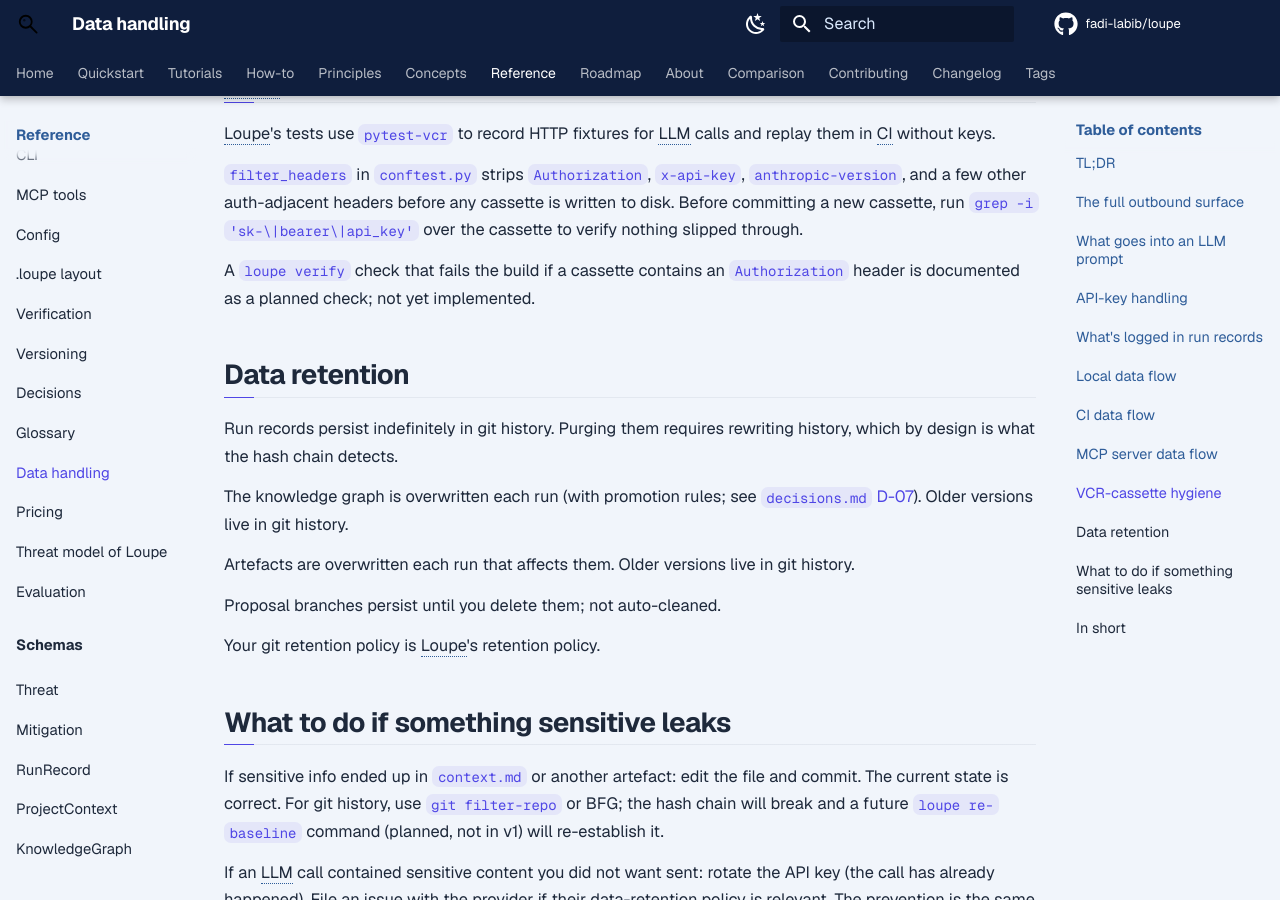
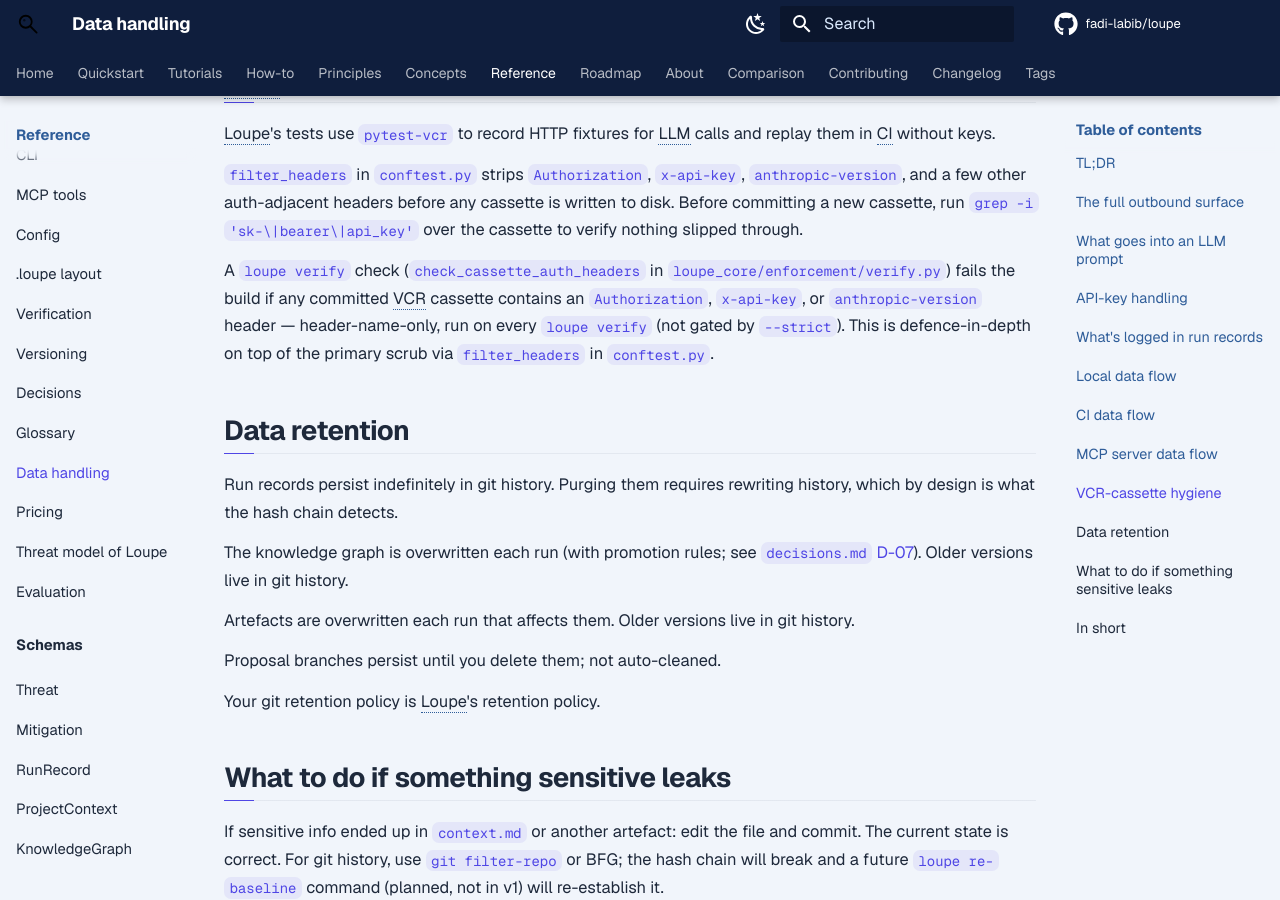
Before and after one commit to fadi-labib/loupe, an MkDocs documentation site: the page built from docs/reference/data-handling.md, in a window 1280 px wide and 900 px high, scrolled down 6816 px. Built offline with MkDocs 1.6.1 and Material for MkDocs 9.7.7, drawn with Linux system fonts in a browser that asks for light colours; plug-ins that fetch from the network failed and are left out; comment, search, counter and statistics services are not loaded; the version menu is left out.

Commit message:
docs: mark cassette-auth-header verify check as shipped

```diff
--- a/docs/reference/data-handling.md
+++ b/docs/reference/data-handling.md
@@ -156,7 +156,7 @@
 
 `filter_headers` in `conftest.py` strips `Authorization`, `x-api-key`, `anthropic-version`, and a few other auth-adjacent headers before any cassette is written to disk. Before committing a new cassette, run `grep -i 'sk-\|bearer\|api_key'` over the cassette to verify nothing slipped through.
 
-A `loupe verify` check that fails the build if a cassette contains an `Authorization` header is documented as a planned check; not yet implemented.
+A `loupe verify` check (`check_cassette_auth_headers` in `loupe_core/enforcement/verify.py`) fails the build if any committed VCR cassette contains an `Authorization`, `x-api-key`, or `anthropic-version` header — header-name-only, run on every `loupe verify` (not gated by `--strict`). This is defence-in-depth on top of the primary scrub via `filter_headers` in `conftest.py`.
 
 ## Data retention
 
```
